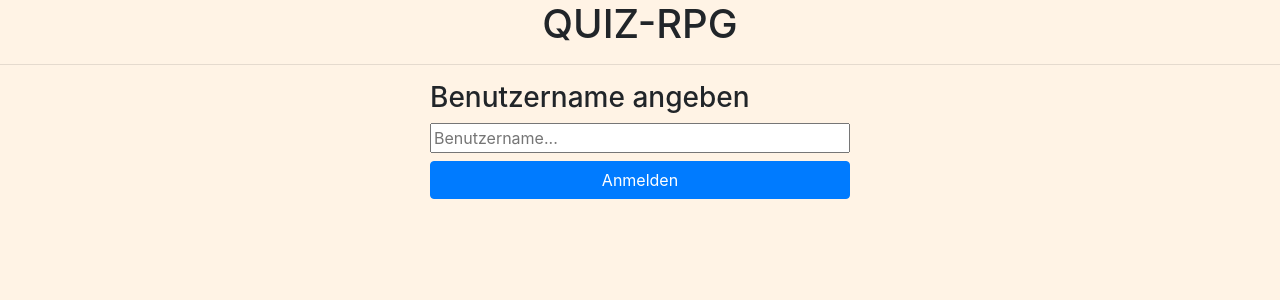
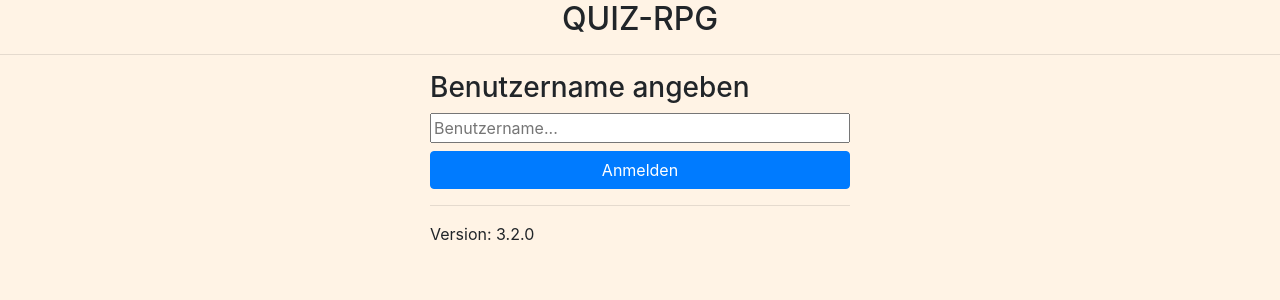
Before and after one commit to Dudedex/quiz-rpg, an Angular app: page / in a window 1280 px wide. Shown: the top 300 px of the page. Built offline with nearby package versions, Linux system fonts and the light colour scheme.

Commit message:
Display version

```diff
--- a/package.json
+++ b/package.json
@@ -1,6 +1,6 @@
 {
   "name": "quizy",
-  "version": "3.2.0",
+  "version": "3.2.1",
   "scripts": {
     "ng": "ng",
     "start": "ng serve",
--- a/src/app/quiz/quiz.component.html
+++ b/src/app/quiz/quiz.component.html
@@ -1,5 +1,5 @@
 <div class="quiz">
-    <h1 class="text-center">QUIZ-RPG</h1>
+    <h2 class="text-center">QUIZ-RPG</h2>
     <hr/>
     <div class="container-border container">
         <div class="col-xs-12 mt-3" *ngIf="isUsernameStep()">
@@ -69,5 +69,9 @@
             </ul>
             <button class="btn btn-secondary w-100 mt-2" (click)="progressQuiz()">Spiel verlassen</button>
         </div>
+        <ng-container *ngIf="!isQuizStep()">
+            <hr>
+            <span >Version: 3.2.0</span>
+        </ng-container>
     </div>
 </div>
```
